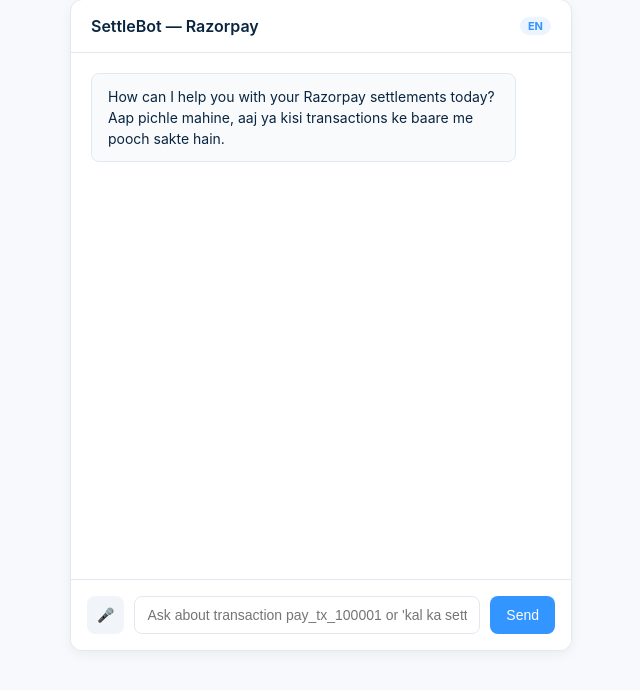
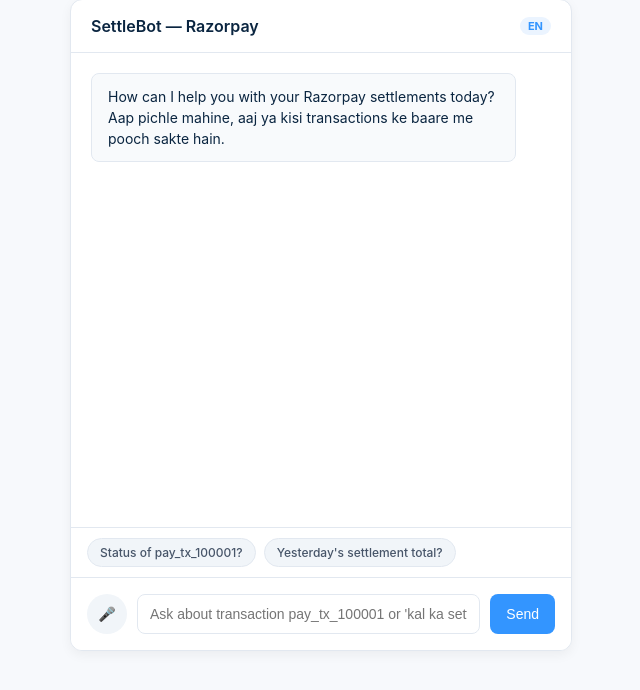
Before and after one commit to Rehan0426/settlebot, a Flask app: page / in a window 1280 px wide. Shown: the part 75-765 px from the top of the page, without its empty margins (319-959 px from the left). Run offline with Flask 3, Linux system fonts and the light colour scheme.

Commit message:
Animate recording mic button and implement contextual predictive response chips above the input box

```diff
--- a/templates/index.html
+++ b/templates/index.html
@@ -115,6 +115,34 @@
             color: #3182CE;
         }
 
+        /* Predictive responses styles */
+        .predictive-container {
+            padding: 10px 16px;
+            border-top: 1px solid var(--border-color);
+            display: flex;
+            gap: 8px;
+            flex-wrap: wrap;
+            background-color: #FFFFFF;
+        }
+
+        .predictive-chip {
+            background-color: #F1F5F9;
+            color: #475569;
+            border: 1px solid var(--border-color);
+            border-radius: 16px;
+            padding: 6px 12px;
+            font-size: 12px;
+            cursor: pointer;
+            font-weight: 500;
+            transition: all 0.2s ease;
+        }
+
+        .predictive-chip:hover {
+            background-color: #E2E8F0;
+            color: var(--text-dark);
+            border-color: #CBD5E1;
+        }
+
         .input-area {
             padding: 16px;
             border-top: 1px solid var(--border-color);
@@ -154,6 +182,23 @@
             background-color: #F1F5F9 !important;
             color: var(--text-dark) !important;
             padding: 10px !important;
+            border-radius: 50% !important;
+            width: 40px;
+            height: 40px;
+            transition: all 0.3s ease;
+        }
+
+        /* Animated Mic styles */
+        @keyframes mic-pulse {
+            0% { transform: scale(1); box-shadow: 0 0 0 0 rgba(239, 68, 68, 0.7); }
+            70% { transform: scale(1.15); box-shadow: 0 0 0 10px rgba(239, 68, 68, 0); }
+            100% { transform: scale(1); box-shadow: 0 0 0 0 rgba(239, 68, 68, 0); }
+        }
+
+        .mic-btn.listening {
+            background-color: #EF4444 !important;
+            color: #FFFFFF !important;
+            animation: mic-pulse 1.3s infinite;
         }
     </style>
 </head>
@@ -171,8 +216,14 @@
         </div>
     </div>
 
+    <!-- Predictive chips above input area -->
+    <div class="predictive-container" id="predictive-box">
+        <div class="predictive-chip" onclick="applyPredictive('What is the status of pay_tx_100001?')">Status of pay_tx_100001?</div>
+        <div class="predictive-chip" onclick="applyPredictive('How much was settled yesterday?')">Yesterday's settlement total?</div>
+    </div>
+
     <div class="input-area">
-        <button class="mic-btn" onclick="startVoiceInput()" title="Voice Input">🎤</button>
+        <button class="mic-btn" id="mic-control" onclick="startVoiceInput()" title="Voice Input">🎤</button>
         <input type="text" id="query-input" placeholder="Ask about transaction pay_tx_100001 or 'kal ka settlement'..." onkeydown="handleKey(event)">
         <button onclick="sendMessage()">Send</button>
     </div>
@@ -185,6 +236,11 @@
         if (e.key === 'Enter') {
             sendMessage();
         }
+    }
+
+    function applyPredictive(question) {
+        document.getElementById("query-input").value = question;
+        sendMessage();
     }
 
     async function sendMessage() {
@@ -211,10 +267,48 @@
 
             removeLoading(loadingId);
             appendAgentMessage(data);
+
+            // Dynamically update predictive responses based on query keywords
+            updatePredictiveChips(query);
         } catch (e) {
             removeLoading(loadingId);
             appendMessage("Unable to connect to server.", "agent");
         }
+    }
+
+    function updatePredictiveChips(lastQuery) {
+        const box = document.getElementById("predictive-box");
+        box.innerHTML = "";
+
+        let suggestions = [];
+        const qLower = lastQuery.toLowerCase();
+
+        if (qLower.includes("pay_tx")) {
+            // Context matches transaction queries
+            suggestions = [
+                { label: "Check its refund details?", text: "uska refund kitna hai?" },
+                { label: "What was the fee on this?", text: "Is context of this transaction, what was the fee and GST?" }
+            ];
+        } else if (qLower.includes("yesterday") || qLower.includes("kal")) {
+            suggestions = [
+                { label: "Show last week's aggregate?", text: "What is the settlement total of last week?" },
+                { label: "Settle kyu nahi hua pichla?", text: "kal ka settlement pending kyu tha?" }
+            ];
+        } else {
+            // General fallbacks
+            suggestions = [
+                { label: "How much settled last week?", text: "What is the settlement total of last week?" },
+                { label: "Show on hold transactions", text: "Which settlements are currently on_hold?" }
+            ];
+        }
+
+        suggestions.forEach(item => {
+            const div = document.createElement("div");
+            div.className = "predictive-chip";
+            div.innerText = item.label;
+            div.onclick = () => applyPredictive(item.text);
+            box.appendChild(div);
+        });
     }
 
     function appendMessage(text, role) {
@@ -304,17 +398,23 @@
             alert("Voice recognition is not supported in this browser.");
             return;
         }
+
+        const micControl = document.getElementById("mic-control");
         const rec = new SpeechRecognition();
         rec.lang = "en-IN";
+
         rec.onstart = () => {
+            micControl.className += " listening";
             document.getElementById("query-input").placeholder = "Listening...";
         };
         rec.onresult = (event) => {
             const text = event.results[0][0].transcript;
             document.getElementById("query-input").value = text;
+            micControl.classList.remove("listening");
             document.getElementById("query-input").placeholder = "Ask about transaction...";
         };
         rec.onend = () => {
+            micControl.classList.remove("listening");
             document.getElementById("query-input").placeholder = "Ask about transaction...";
         };
         rec.start();
```
